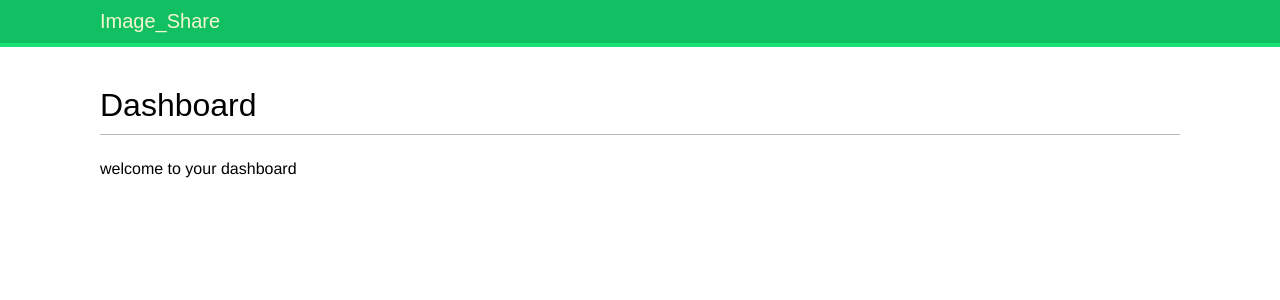
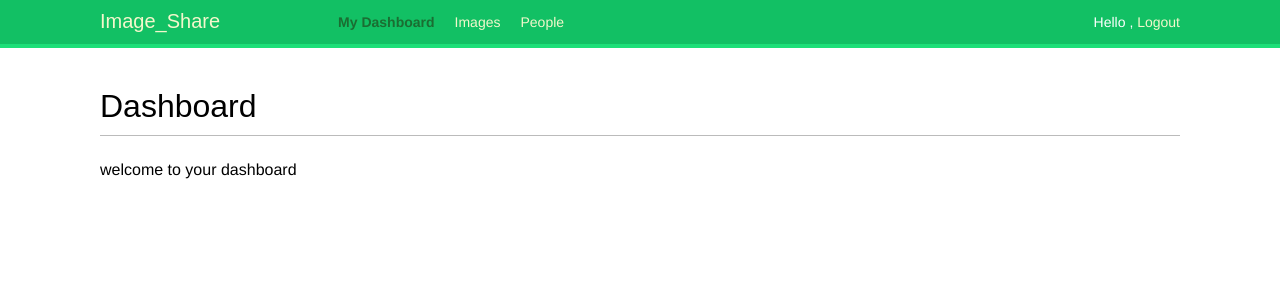
Before and after one commit to ahmedEid1/Django_image_social_network, a Django app: page /account/ in a window 1280 px wide. Shown: the top 300 px of the page. Run offline with Django 3.2, Linux system fonts and the light colour scheme; a user stored in the database is signed in; some web fonts are replaced.

Commit message:
finishing the dashboard

```diff
--- a/Imgaes_social_network/settings.py
+++ b/Imgaes_social_network/settings.py
@@ -122,6 +122,6 @@
 
 STATIC_URL = '/static/'
 
-LOGIN_REDIRECT_URL = 'dashboard'
+LOGIN_REDIRECT_URL = 'account:dashboard'
 LOGIN_URL = 'account:login'
 LOGOUT_URL = 'account:logout'
--- a/account/templates/base.html
+++ b/account/templates/base.html
@@ -9,6 +9,29 @@
 <body>
     <div id="header">
         <span class="logo">Image_Share</span>
+
+        {% if request.user.is_authenticated %}
+            <ul class="menu">
+                <li {% if section == 'dashboard' %}class="selected"{% endif %}>
+                    <a href="{% url 'account:dashboard' %}">My Dashboard</a>
+                </li>
+                <li {% if section == 'images' %}class="selected"{% endif %}>
+                    <a href="#">Images</a>
+                </li>
+                <li {% if section == 'people' %}class="selected"{% endif %}>
+                    <a href="#">People</a>
+                </li>
+            </ul>
+        {% endif %}
+
+        <span class="user">
+            {% if request.user.is_authenticated %}
+                Hello {{ request.user.first_name }},
+                <a href="{% url 'account:logout' %}">Logout</a>
+            {% else %}
+                <a href="{% url 'account:login' %}">Log-In</a>
+            {% endif %}
+        </span>
     </div>
 
     <div id="content">
```
Also changed, not shown: db.sqlite3.
